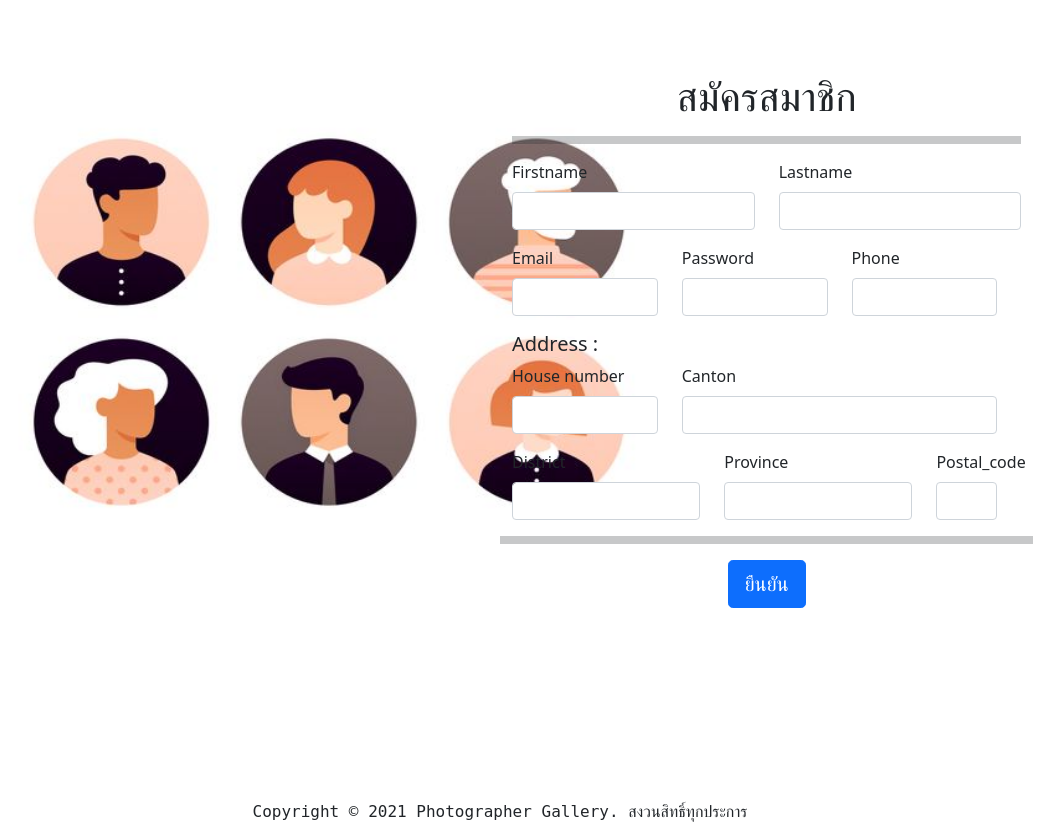
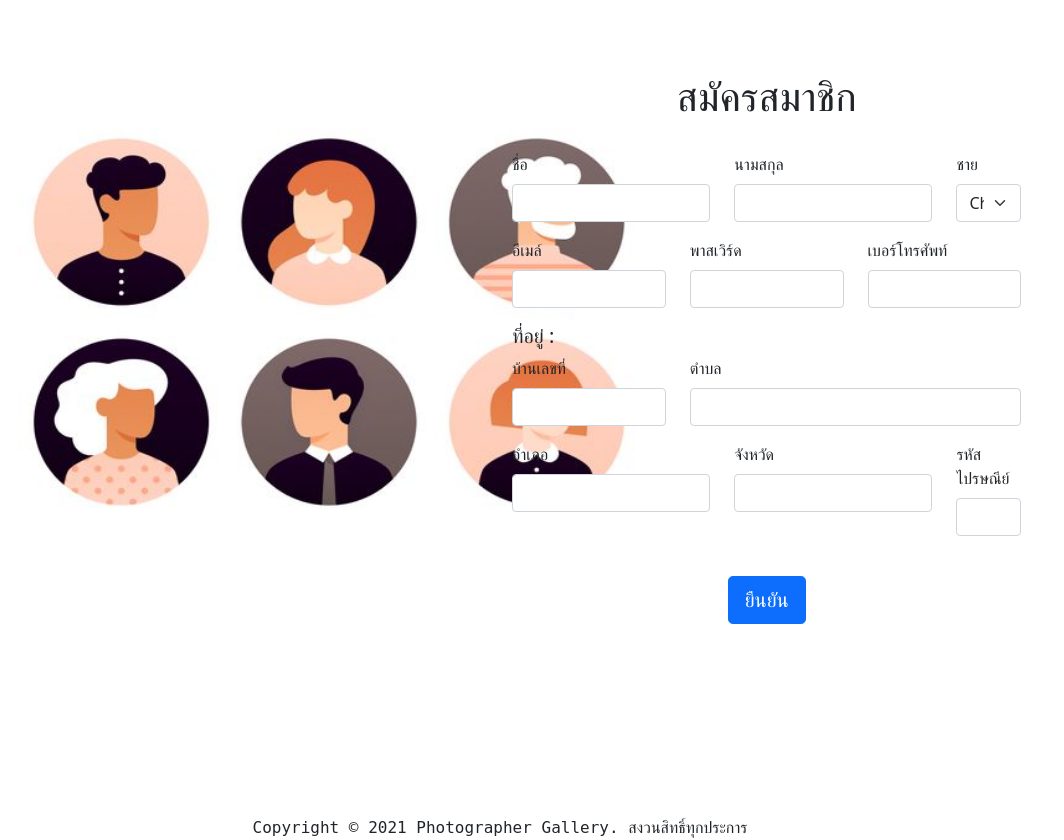
Before and after one commit to saharatdodo123/project, a CodeIgniter app: page /project/index.php/welcome/register in a window 1280 px wide. Shown: the part 126-966 px from the top of the page, without its empty margins (140-1204 px from the left). Run offline with CodeIgniter, Linux system fonts and the light colour scheme; some libraries are stand-ins or nearby versions.

Commit message:
Vertion 0.0.2

```diff
--- a/application/controllers/Welcome.php
+++ b/application/controllers/Welcome.php
@@ -301,6 +301,9 @@ class Welcome extends CI_Controller {
 		$ptg_id = $this->session->userdata['ptg_id'];
 		$data['query'] = $this->project->showphotographered($ptg_id);
 		$data['query2'] = $this->project->showphotographered2($ptg_id);
+		echo "<script language='JavaScript'>";
+        echo "alert('แก้ไขสำเสร็จ')";
+        echo "</script>";
 		$this->load->view('header_ptg');
 		$this->load->view('home_ptg', $data);
 		$this->load->view('footer_ptg');
@@ -332,6 +335,9 @@ class Welcome extends CI_Controller {
 		$ptg_id = $this->session->userdata['ptg_id'];
 		$data['query'] = $this->project->showphotographered($ptg_id);
 		$data['query2'] = $this->project->showphotographered2($ptg_id);
+		echo "<script language='JavaScript'>";
+        echo "alert('แก้ไขสำเสร็จ')";
+        echo "</script>";
 		$this->load->view('header_ptg');
 		$this->load->view('home_ptg', $data);
 		$this->load->view('footer_ptg');
@@ -364,6 +370,9 @@ class Welcome extends CI_Controller {
 		$ptg_id = $this->session->userdata['ptg_id'];
 		$data['query'] = $this->project->showphotographered($ptg_id);
 		$data['query2'] = $this->project->showphotographered2($ptg_id);
+		echo "<script language='JavaScript'>";
+        echo "alert('แก้ไขสำเสร็จ')";
+        echo "</script>";
 		$this->load->view('header_ptg');
 		$this->load->view('home_ptg', $data);
 		$this->load->view('footer_ptg');
@@ -402,6 +411,9 @@ class Welcome extends CI_Controller {
 		$ptg_id = $this->session->userdata['ptg_id'];
 		$data['query'] = $this->project->showphotographered($ptg_id);
 		$data['query2'] = $this->project->showphotographered2($ptg_id);
+		echo "<script language='JavaScript'>";
+        echo "alert('แก้ไขสำเสร็จ')";
+        echo "</script>";
 		$this->load->view('header_ptg');
 		$this->load->view('home_ptg', $data);
 		$this->load->view('footer_ptg');
@@ -461,6 +473,9 @@ class Welcome extends CI_Controller {
 		$this->project->contract($contract_employment);
 		$cus_id = $this->session->userdata['cus_id'];
 		$data['query'] = $this->project->getcontract($cus_id);
+		echo "<script language='JavaScript'>";
+        echo "alert('ทำรายการสำเสร็จ')";
+        echo "</script>";
 		$this->load->view('header_cus');
 		$this->load->view('history', $data);
 		$this->load->view('footer');
@@ -511,6 +526,9 @@ class Welcome extends CI_Controller {
 		$data['query'] = $this->project->edit_contract_success($status, $cm_id);
 		$ptg_id = $this->session->userdata['ptg_id'];
 		$data['query'] = $this->project->getcontract_ptg($ptg_id);
+		echo "<script language='JavaScript'>";
+        echo "alert('ยืนยันการทำสัญญา')";
+        echo "</script>";
 		$this->load->view('header_ptg');
 		$this->load->view('history_success_ptg', $data);
 		$this->load->view('footer');
@@ -527,6 +545,9 @@ class Welcome extends CI_Controller {
 		$data['query'] = $this->project->edit_contract_success($status, $cm_id);
 		$ptg_id = $this->session->userdata['ptg_id'];
 		$data['query'] = $this->project->getcontract_ptg($ptg_id);
+		echo "<script language='JavaScript'>";
+        echo "alert('ยืนยันการชำระเงิน')";
+        echo "</script>";
 		$this->load->view('header_ptg');
 		$this->load->view('history_paymentsuccess_ptg', $data);
 		$this->load->view('footer');
@@ -541,6 +562,9 @@ class Welcome extends CI_Controller {
         echo "</script>";
 		$cus_id = $this->session->userdata['cus_id'];
 		$data['query'] = $this->project->getcontract($cus_id);
+		echo "<script language='JavaScript'>";
+        echo "alert('ปฏิเสธสัญญา')";
+        echo "</script>";
 		$this->load->view('header_cus');
 		$this->load->view('history', $data);
 		$this->load->view('footer');
@@ -607,6 +631,9 @@ class Welcome extends CI_Controller {
                 $array = json_decode(json_encode($check['data']), true);
                 $this->session->set_userdata($array[0]);
                 //$data['query'] = $this->ffc->showuser_admin();
+				echo "<script language='JavaScript'>";
+                echo "alert('ล็อกอินสำเสร็จ')";
+                echo "</script>";
 				$this->load->view('header_cus');
                 $this->load->view('home_cus');
 				$this->load->view('footer');
@@ -636,6 +663,9 @@ class Welcome extends CI_Controller {
 				$ptg_id = $this->session->userdata['ptg_id'];
 				$data['query'] = $this->project->showphotographered($ptg_id);
 				$data['query2'] = $this->project->showphotographered2($ptg_id);
+				echo "<script language='JavaScript'>";
+                echo "alert('ล็อกอินสำเสร็จ')";
+                echo "</script>";
 				$this->load->view('header_ptg');
                 $this->load->view('home_ptg', $data);
 				$this->load->view('footer_ptg');
@@ -655,6 +685,9 @@ class Welcome extends CI_Controller {
 	public function logout()
 	{
 		$this->session->sess_destroy();
+		echo "<script language='JavaScript'>";
+        echo "alert('ออกจากระบบ')";
+        echo "</script>";
 		$this->load->view('header');
 		$this->load->view('home');
 		$this->load->view('footer');
@@ -665,6 +698,7 @@ class Welcome extends CI_Controller {
 		$data = array(
 			'cus_firstname' => $this->input->post("cus_firstname"),
 			'cus_lastname' => $this->input->post("cus_lastname"),
+			'cus_sex' => $this->input->post("cus_sex"),
 			'cus_email' => $this->input->post("cus_email"),
             'cus_password' => $this->input->post("cus_password"),
 			'cus_phone' => $this->input->post("cus_phone")
@@ -677,6 +711,9 @@ class Welcome extends CI_Controller {
 			'cus_postal_code' => $this->input->post("cus_postal_code"),
 		);
 		$this->project->register($data, $data2);
+		echo "<script language='JavaScript'>";
+        echo "alert('ลงทะเบียนสำเสร็จ')";
+        echo "</script>";
 		$this->load->view('header');
 		$this->load->view('login');
 		$this->load->view('footer');
@@ -731,6 +768,9 @@ class Welcome extends CI_Controller {
 			'account_number' => $this->input->post("account_number")
 		);
 		$this->project->register_ptg($photographer, $ptg_address, $ptg_electronicdevice, $ptg_social, $payment);
+		echo "<script language='JavaScript'>";
+        echo "alert('ลงทะเบียนสำเสร็จ')";
+        echo "</script>";
 		$this->load->view('header');
 		$this->load->view('login_ptg');
 		$this->load->view('footer');
--- a/application/views/history_paymentcheck_ptg.php
+++ b/application/views/history_paymentcheck_ptg.php
@@ -55,7 +55,7 @@
   <div class="modal-dialog">
     <div class="modal-content">
       <div class="modal-header">
-        <h5 class="modal-title" id="exampleModalLabel">สลิป</h5>
+        <h5 class="modal-title" id="exampleModalLabel"></h5>
         <button type="button" class="btn-close" data-bs-dismiss="modal" aria-label="Close"></button>
       </div>
       <div class="modal-body">
--- a/application/views/home_ptg.php
+++ b/application/views/home_ptg.php
@@ -18,7 +18,6 @@
                       - <?php echo $item->favorite_job5 ?><br>
                       - <?php echo $item->favorite_job6 ?>
                       </p>
-                      <a href="<?php echo $item->message ?>" class="btn btn-outline-primary">ข้อความ</a>
                     </div>
                   </div>
                 </div>
--- a/application/views/listphotographer_cus.php
+++ b/application/views/listphotographer_cus.php
@@ -8,9 +8,8 @@
     <link rel="stylesheet" href="<?php echo base_url('public'); ?>/history.css">
 </head>
 <body>
-
 <div class="container">
-<br><br>
+<br>
 <h1 class="display-4">ช่างภาพในระบบ</h1>
 <center><hr class="hr1" size = "5" width="45%"></center>
 <br>
--- a/application/views/register.php
+++ b/application/views/register.php
@@ -19,59 +19,66 @@
     </div>
     <div class="col-5">
     <br><br>
-    <center><h1>สมัครสมาชิก</h1></center>
-    <hr size = "10">
+    <h1 align="center">สมัครสมาชิก</h1><br>
     <form action="register_add" method="post">
     <div class="row">
-    <div class="col-6 mb-3">
-        <label for="exampleFormControlInput1" class="form-label">Firstname</label>
+    <div class="col-5 mb-3">
+        <label for="exampleFormControlInput1" class="form-label">ชื่อ</label>
         <input type="text" name="cus_firstname" class="form-control" id="exampleFormControlInput1" required>
     </div>
-    <div class="col-6 mb-3">
-        <label for="exampleFormControlInput1" class="form-label">Lastname</label>
+    <div class="col-5 mb-3">
+        <label for="exampleFormControlInput1" class="form-label">นามสกุล</label>
         <input type="text" name="cus_lastname" class="form-control" id="exampleFormControlInput1" required>
+    </div>
+    <div class="col-2 mb-3">
+        <label for="exampleFormControlInput1" class="form-label">ชาย</label>
+        <select class="form-select" id="inputGroupSelect01" name="cus_sex" required>
+            <option selected>Choose...</option>
+            <option value="ชาย">ชาย</option>
+            <option value="หญิง">หญิง</option>
+        </select>
+    </div>
     </div>
     <div class="row">
     <div class="col-4 mb-3">
-        <label for="exampleFormControlInput1" class="form-label">Email</label>
+        <label for="exampleFormControlInput1" class="form-label">อีเมล์</label>
         <input type="email" name="cus_email" class="form-control" id="exampleFormControlInput1" required>
     </div>
     <div class="col-4 mb-3">
-        <label for="exampleFormControlInput1" class="form-label">Password</label>
+        <label for="exampleFormControlInput1" class="form-label">พาสเวิร์ด</label>
         <input type="password" name="cus_password" class="form-control" id="exampleFormControlInput1" required>
     </div>
     <div class="col-4 mb-3">
-        <label for="exampleFormControlInput1" class="form-label">Phone</label>
+        <label for="exampleFormControlInput1" class="form-label">เบอร์โทรศัพท์</label>
         <input type="number" name="cus_phone" class="form-control" id="exampleFormControlInput1" required>
     </div>
     </div>
     <div class="row">
-    <h5>Address :</h5>
+    <h5>ที่อยู่ :</h5>
     <div class="col-4 mb-3">
-        <label for="exampleFormControlInput1" class="form-label">House number</label>
+        <label for="exampleFormControlInput1" class="form-label">บ้านเลขที่</label>
         <input type="text" name="cus_house_number" class="form-control" id="exampleFormControlInput1" required>
     </div>
     <div class="col-8 mb-3">
-        <label for="exampleFormControlInput1" class="form-label">Canton</label>
+        <label for="exampleFormControlInput1" class="form-label">ตำบล</label>
         <input type="text" name="cus_canton" class="form-control" id="exampleFormControlInput1" required>
     </div>
     </div>
     <div class="row">
     <div class="col-5 mb-3">
-        <label for="exampleFormControlInput1" class="form-label">District</label>
+        <label for="exampleFormControlInput1" class="form-label">อำเภอ</label>
         <input type="text" name="cus_district" class="form-control" id="exampleFormControlInput1" required>
     </div>
     <div class="col-5 mb-3">
-        <label for="exampleFormControlInput1" class="form-label">Province</label>
+        <label for="exampleFormControlInput1" class="form-label">จังหวัด</label>
         <input type="text" name="cus_province" class="form-control" id="exampleFormControlInput1" required>
     </div>
     <div class="col-2 mb-3">
-        <label for="exampleFormControlInput1" class="form-label">Postal_code</label>
+        <label for="exampleFormControlInput1" class="form-label">รหัสไปรษณีย์</label>
         <input type="number" name="cus_postal_code" class="form-control" id="exampleFormControlInput1" required>
     </div>
     </div>
-        <hr size = "10">
-        <center>
+        <center><br>
         <button type="submit" class="btn btn-primary btn-lg" name="submit">ยืนยัน</button>
         </center>
     </form>
--- a/application/views/showphotographer.php
+++ b/application/views/showphotographer.php
@@ -25,7 +25,8 @@
                       - <?php echo $item->favorite_job2 ?><br>
                       - <?php echo $item->favorite_job3 ?><br>
                       - <?php echo $item->favorite_job4 ?><br>
-                      - <?php echo $item->favorite_job5 ?>
+                      - <?php echo $item->favorite_job5 ?><br>
+                      - <?php echo $item->favorite_job6 ?>
                       </p>
                       <a href="<?php echo $item->message ?>" class="btn btn-outline-primary">ข้อความ</a>
                     </div>
--- a/application/views/showphotographer_cus.php
+++ b/application/views/showphotographer_cus.php
@@ -25,7 +25,8 @@
                       - <?php echo $item->favorite_job2 ?><br>
                       - <?php echo $item->favorite_job3 ?><br>
                       - <?php echo $item->favorite_job4 ?><br>
-                      - <?php echo $item->favorite_job5 ?>
+                      - <?php echo $item->favorite_job5 ?><br>
+                      - <?php echo $item->favorite_job6 ?>
                       </p>
                       <form action="./contract" method="POST">
                         <input class="btn btn-primary" type="text" name="ptg_id" value="<?php echo $item->ptg_id ?>" hidden>
```
Also changed, not shown: application/views/listphotographer.php (+11 -14 lines), img/0c385f02f33324570fa2c4d65377ba36.png (added), img/925f5838586c423dbfffe172c4095dbb.jpg (added).
